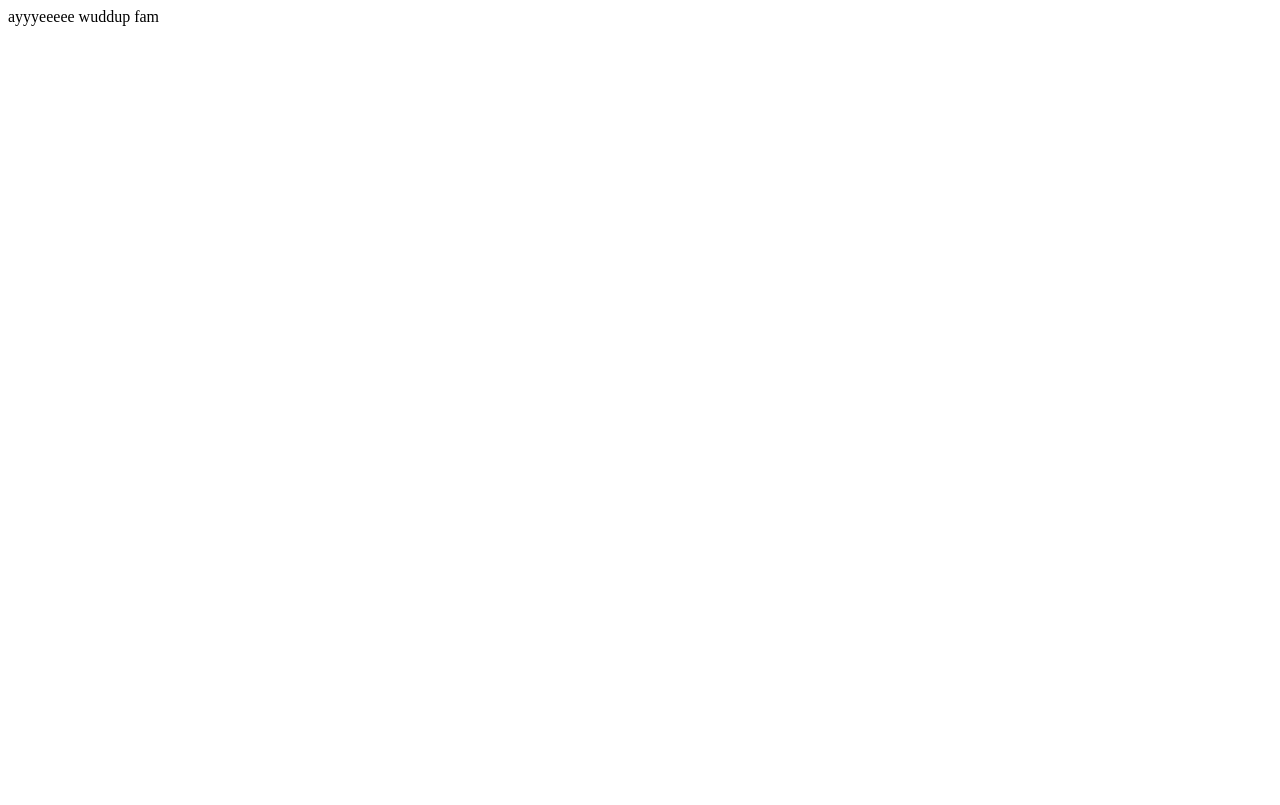
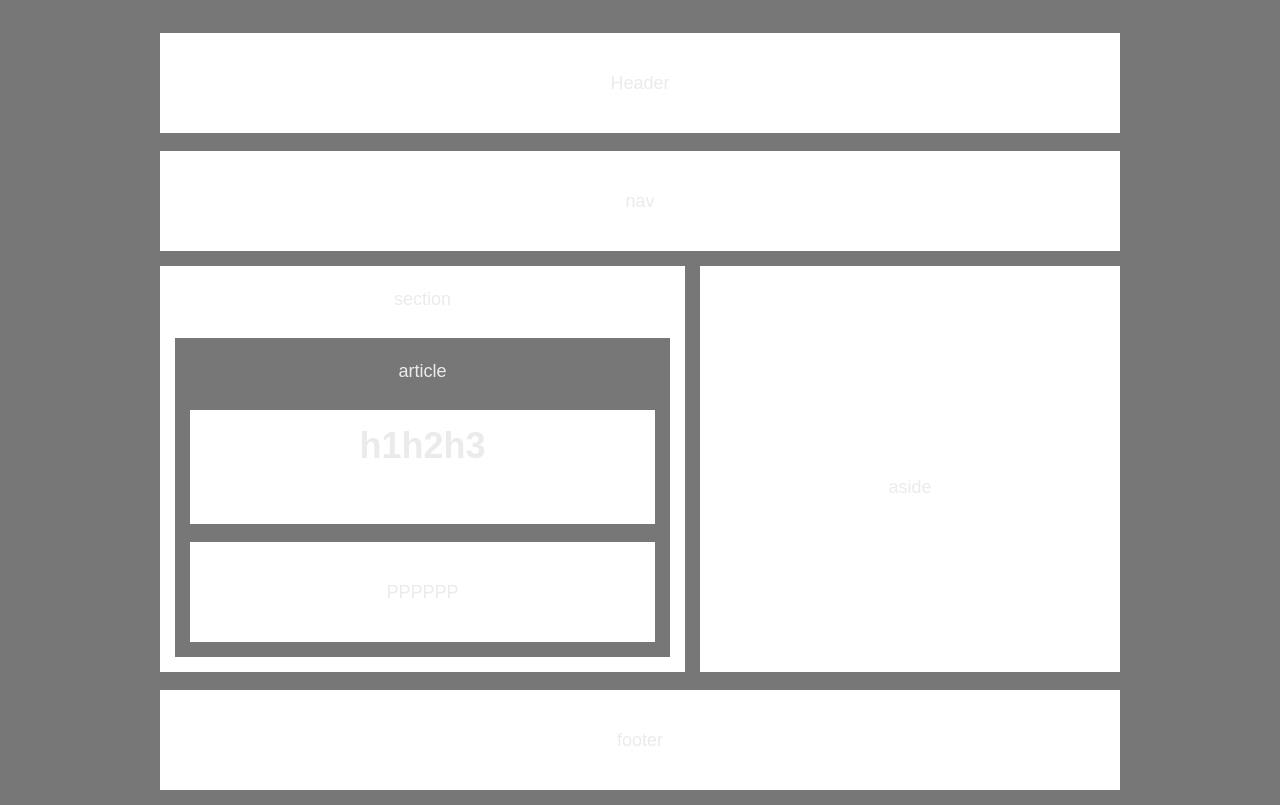
Before and after one commit to chulps/HW-Wireframe, a plain HTML site: page index.html in a window 1280 px wide. Drawn offline with Linux system fonts and the light colour scheme.

Commit message:
last commit before midnight

```diff
--- /dev/null
+++ b/index.css
@@ -0,0 +1,101 @@
+#article {
+    background-color: #777;
+    overflow: auto;
+    margin: 0 auto;
+    padding: 15px;
+}
+
+#aside {
+    float: right;
+    display: inline;
+    width: 420px;
+    height: 406px;
+    background-color:white;
+}
+
+body {
+    background-color: #777;
+    text-align: center;
+    color: #ebebeb;
+    width: 960px;
+    margin: 0 auto;
+    padding: 15px;
+    font-family: Arial, Helvetica, sans-serif;
+    font-size: 18px;
+
+}
+
+.center {
+    height: 100px;
+    position: relative;
+}
+
+.center p {
+    margin: 0;
+    position: absolute;
+    top: 50%;
+    left: 50%;
+    transform: translate(-50%, -50%);
+}
+
+.clear {
+
+}
+
+#footer{
+    width: 100%;
+    height: 100px;
+    background-color: white;
+    margin-top: 15px;
+}
+
+h1 {
+    background-color: white;
+
+}
+
+header {
+    width: 100%;
+    height: 100px;
+    background-color: white;
+}
+
+#headers {
+    overflow: inherit;
+    background-color: white;
+}
+
+#nav{
+    width: 100%;
+    height: 100px;
+    background-color: white;
+}
+
+#section {
+    float: left;
+    width: 495px;
+    background-color: white;
+    overflow: auto;
+    padding: 15px;
+}
+
+#psection{
+    margin-top: 5px;
+    width: 100%;
+    height: 100px;
+    background-color: white;
+}
+
+p {
+    position: relative;
+    top: 50%;
+    left: 50%;
+    -ms-transform: translate(-50%, -50%);
+    transform: translate(-50%, -50%);
+
+}
+
+#wrapper{
+    margin-top: 15px;
+    overflow:auto;
+}
--- a/index.html
+++ b/index.html
@@ -1,12 +1,22 @@
 <!DOCTYPE html>
-<html lang="en">
+<html>
 <head>
-    <meta charset="UTF-8">
-    <meta name="viewport" content="width=device-width, initial-scale=1.0">
-    <meta http-equiv="X-UA-Compatible" content="ie=edge">
-    <title>Document</title>
+    <title>Homework 1</title>
+    <link rel="stylesheet" href="index.css">
 </head>
 <body>
-    ayyyeeeee wuddup fam
+    <header><p>Header</p></header>
+    <div id="nav"><p>nav</p></div>
+    <div id="wrapper">
+        <div id="section"><p>section</p>
+            <div id="article"><p>article</p>
+                <div id="headers" ><h1><p>h1h2h3</p></h1></div>
+                <div id="psection"><p>PPPPPP</p></div>
+            </div>
+        </div>
+        <div id="aside"><p>aside</p></div>
+    </div>
+    <div id="footer"><p>footer</p></div>
+
 </body>
 </html>
```
